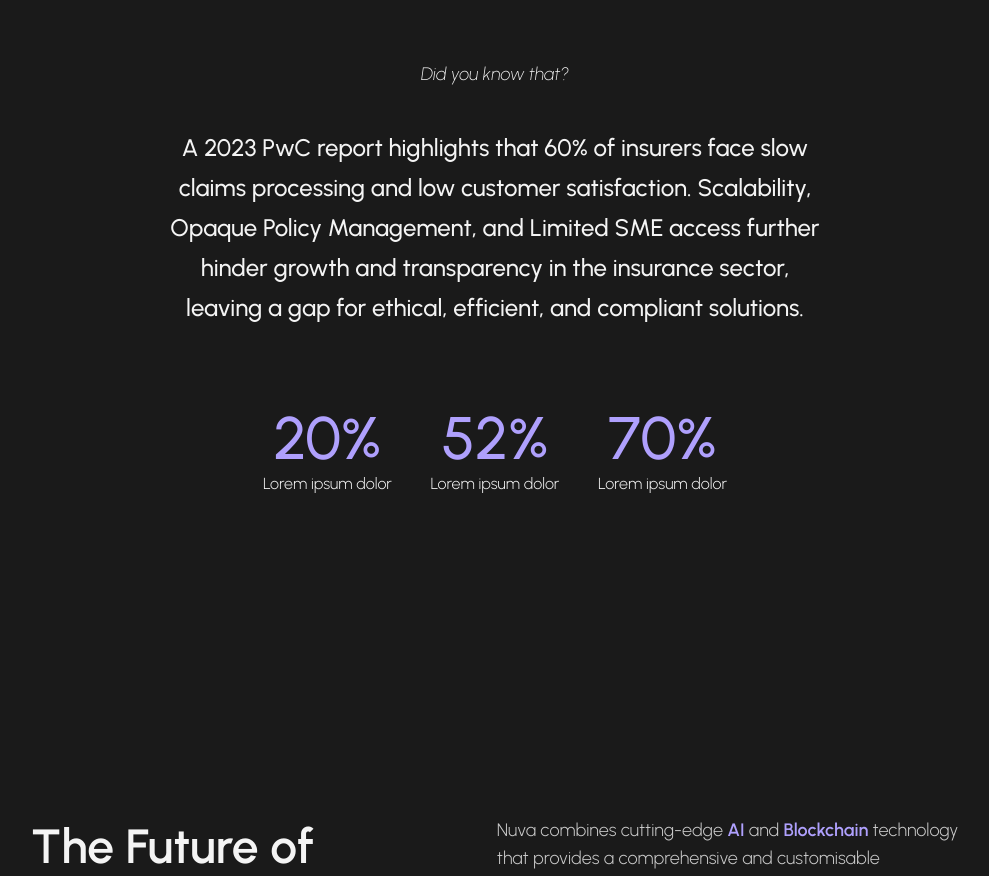
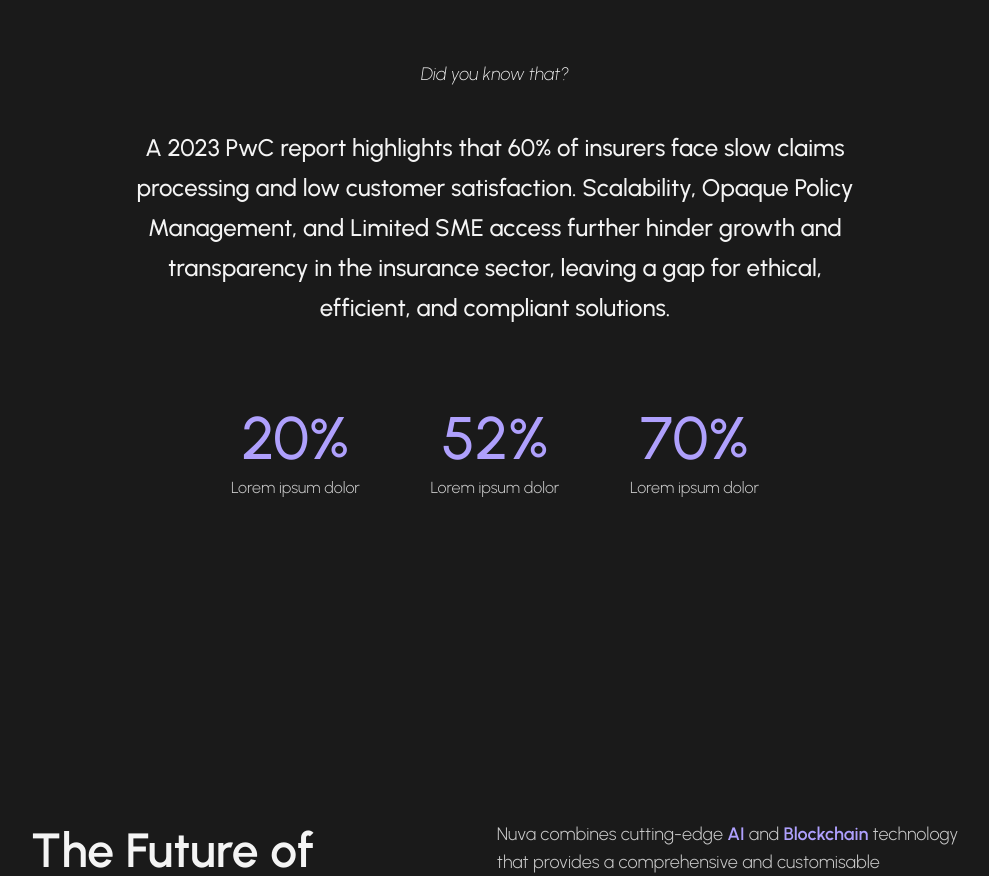
Before and after one commit to Khadeeejah/Nuva, a React (Vite) app: page / in a window 1280 px wide. Shown: the part 1220-2096 px from the top of the page, without its empty margins (145-1134 px from the left). Built offline with nearby package versions, Linux system fonts and the light colour scheme.

Commit message:
fix: design bugs

```diff
--- a/src/components/Stats.jsx
+++ b/src/components/Stats.jsx
@@ -6,7 +6,7 @@
       <p className="font-extralight italic text-center lg:text-lg">
         Did you know that?
       </p>
-      <div className="mt-10 grid gap-20 md:px-16 lg:px-28 xl:px-48">
+      <div className="mt-10 grid gap-20 md:px-16 lg:px-28 xl:px-40">
         <h4 className="text-lg font-medium text-center leading-7 md:text-xl md:leading-8 xl:text-2xl xl:leading-10">
           A 2023 PwC report highlights that 60% of insurers face slow claims
           processing and low customer satisfaction. Scalability, Opaque Policy
@@ -15,7 +15,7 @@
           efficient, and compliant solutions.
         </h4>
         <div className="flex justify-between md:px-12 lg:px-16 xl:px-24">
-          <div className="flex flex-col justify-center items-center gap-1">
+          <div className="flex flex-col justify-center items-center gap-1 lg:gap-2">
             <h3 className="text-4xl text-primary-100 font-medium lg:text-5xl xl:text-6xl">
               <CountUp
                 start={0}
@@ -25,9 +25,11 @@
                 suffix="%"
               />
             </h3>
-            <p className="text-xs md:text-sm lg:text-base">Lorem ipsum dolor</p>
+            <p className="text-neutral-100 text-xs md:text-sm lg:text-base">
+              Lorem ipsum dolor
+            </p>
           </div>
-          <div className="flex flex-col justify-center items-center gap-1">
+          <div className="flex flex-col justify-center items-center gap-1 lg:gap-2">
             <h3 className="text-4xl text-primary-100 font-medium lg:text-5xl xl:text-6xl">
               <CountUp
                 start={0}
@@ -37,9 +39,11 @@
                 suffix="%"
               />
             </h3>
-            <p className="text-xs md:text-sm lg:text-base">Lorem ipsum dolor</p>
+            <p className="text-neutral-100 text-xs md:text-sm lg:text-base">
+              Lorem ipsum dolor
+            </p>
           </div>
-          <div className="flex flex-col justify-center items-center gap-1">
+          <div className="flex flex-col justify-center items-center gap-1 lg:gap-2">
             <h3 className="text-4xl text-primary-100 font-medium lg:text-5xl xl:text-6xl">
               <CountUp
                 start={0}
@@ -49,7 +53,9 @@
                 suffix="%"
               />
             </h3>
-            <p className="text-xs md:text-sm lg:text-base">Lorem ipsum dolor</p>
+            <p className="text-neutral-100 text-xs md:text-sm lg:text-base">
+              Lorem ipsum dolor
+            </p>
           </div>
         </div>
       </div>
```
